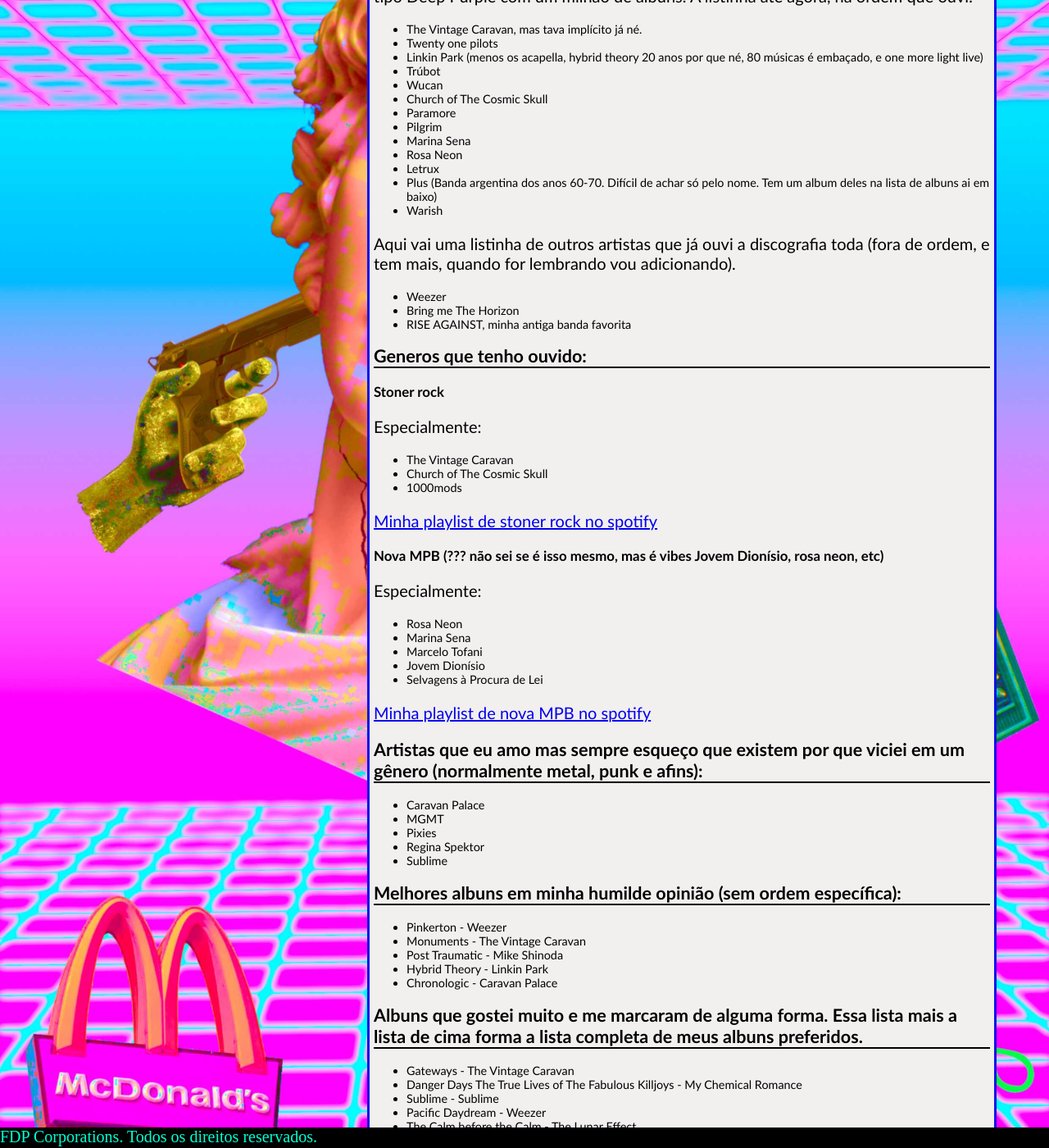
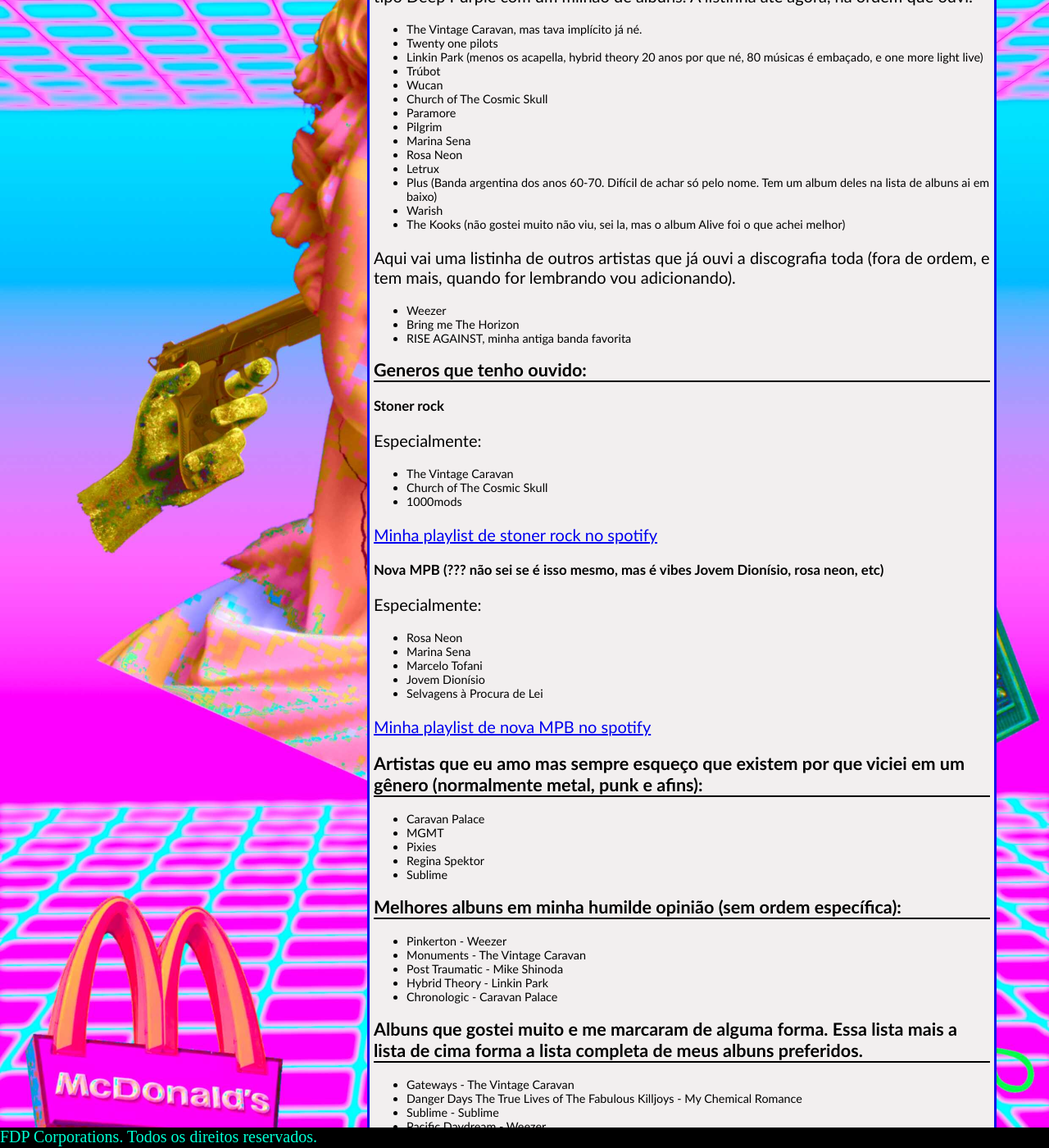
Before and after one commit to lrr68/site, a Jekyll site: the page built from _blog/musgas.md, in a window 1280 px wide and 1400 px high, scrolled down 354 px. Shown: the whole window at 82% size. Built offline with Jekyll 4.4.1, drawn with Linux system fonts in a browser that asks for light colours; some of the changed lines change nothing that is shown; some of the changed text lies outside the part shown.

Commit message:
update musgas (the kooks)

```diff
--- a/_blog/musgas.md
+++ b/_blog/musgas.md
@@ -26,6 +26,7 @@
 + Letrux
 + Plus (Banda argentina dos anos 60-70. Difícil de achar só pelo nome. Tem um album deles na lista de albuns ai em baixo)
 + Warish
++ The Kooks (não gostei muito não viu, sei la, mas o album Alive foi o que achei melhor)
 
 Aqui vai uma listinha de outros artistas que já ouvi a discografia toda (fora de ordem, e tem mais, quando for lembrando vou adicionando).
 + Weezer
@@ -74,4 +75,4 @@
 + The Calm before the Calm - The Lunar Effect
 + No Pisar El Infinito - Plus (a banda argentina que falei la em cima)
 
-Atualizado em 2021-08-24
+Atualizado em 2021-09-01
```
Also changed, not shown: 1 other file.
